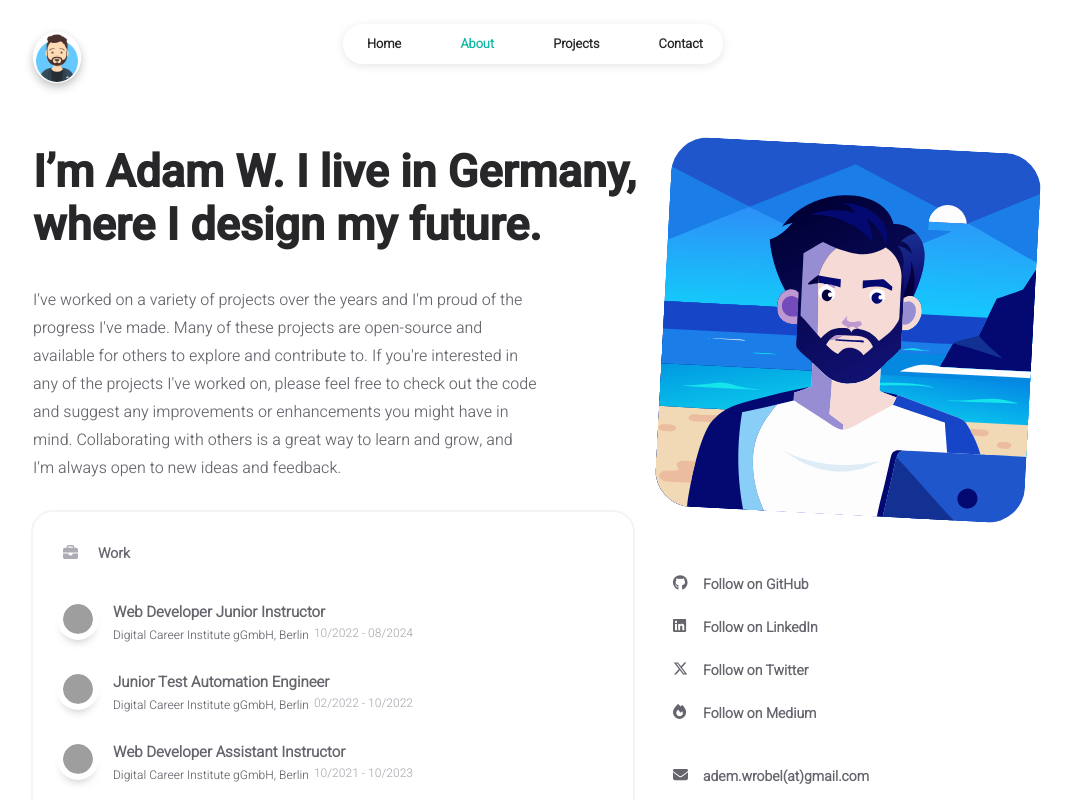
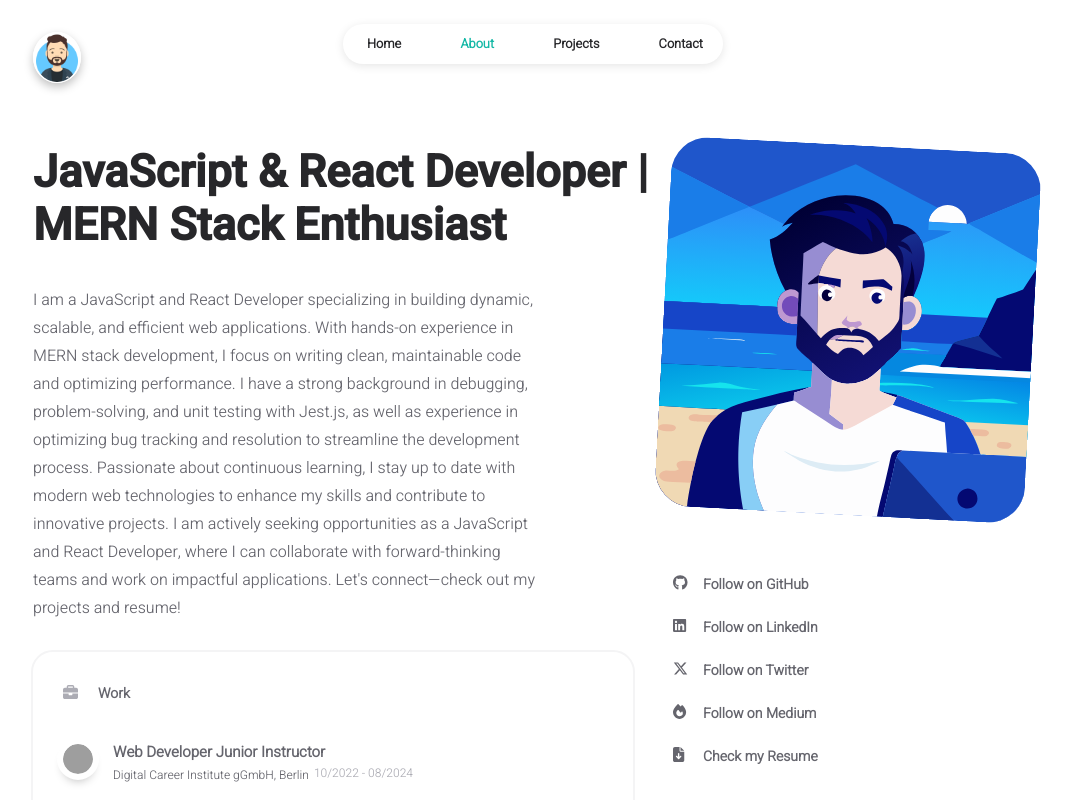
Before and after one commit to Mahir33/portfolio, a React (Create React App) app: page /about in a window 1280 px wide. Shown: the top 800 px of the page, without its empty margins (107-1179 px from the left). Built offline with nearby package versions, Linux system fonts and the light colour scheme; grey boxes are pictures that could not be loaded.

Commit message:
updated portfolio

```diff
--- a/src/components/about/socials.jsx
+++ b/src/components/about/socials.jsx
@@ -1,6 +1,6 @@
 import React from "react";
 import { FontAwesomeIcon } from "@fortawesome/react-fontawesome";
-import { faEnvelope } from "@fortawesome/free-solid-svg-icons";
+import { faEnvelope, faFileDownload } from "@fortawesome/free-solid-svg-icons";
 import {
 	faGithub,
 	faLinkedin,
@@ -65,6 +65,18 @@ const Socials = () => {
 				</a>
 			</div>
 
+			<div className="social">
+				<a href="src/data/documents/resume.pdf" download>
+					<div className="social-icon">
+						<FontAwesomeIcon
+							icon={faFileDownload}
+							className="social-icon"
+						/>
+					</div>
+					<div className="social-text">Check my Resume</div>
+				</a>
+			</div>
+
 			<div className="email-wrapper">
 				<a
 					href={`mailto:${INFO.main.email}`}
--- a/src/components/projects/allProjects.jsx
+++ b/src/components/projects/allProjects.jsx
@@ -20,6 +20,7 @@ const AllProjects = () => {
 						demoText={project.demoText}
 						demoLink={project.demoLink}
 						previewImg={project.previewImg}
+						caseStudy={project.caseStudy}
 					/>
 				</div>
 			))}
--- a/src/components/projects/project.jsx
+++ b/src/components/projects/project.jsx
@@ -18,6 +18,7 @@ const Project = (props) => {
 		caseStudy,
 	} = props;
 
+	console.log(caseStudy);
 	return (
 		<React.Fragment>
 			<div className="project">
--- a/src/data/user.js
+++ b/src/data/user.js
@@ -2,8 +2,8 @@ const INFO = {
 	main: {
 		title: "Portfolio by Adam Wrobel",
 		name: "Adam Wrobel",
-		email: "adem.wrobel(at)gmail.com",
-
+		emailVisible: "adem.wrobel(at)gmail.com",
+		email: "adem.wrobel@gmail.com",
 		logo: "../logo.png",
 	},
 
@@ -21,31 +21,18 @@ const INFO = {
 	},
 
 	about: {
-		title: "I’m Adam W. I live in Germany, where I design my future.",
+		title: "JavaScript & React Developer | MERN Stack Enthusiast",
 		description:
-			"I've worked on a variety of projects over the years and I'm proud of the progress I've made. Many of these projects are open-source and available for others to explore and contribute to. If you're interested in any of the projects I've worked on, please feel free to check out the code and suggest any improvements or enhancements you might have in mind. Collaborating with others is a great way to learn and grow, and I'm always open to new ideas and feedback.",
+			"I am a JavaScript and React Developer specializing in building dynamic, scalable, and efficient web applications. With hands-on experience in MERN stack development, I focus on writing clean, maintainable code and optimizing performance. I have a strong background in debugging, problem-solving, and unit testing with Jest.js, as well as experience in optimizing bug tracking and resolution to streamline the development process. Passionate about continuous learning, I stay up to date with modern web technologies to enhance my skills and contribute to innovative projects. I am actively seeking opportunities as a JavaScript and React Developer, where I can collaborate with forward-thinking teams and work on impactful applications. Let's connect—check out my projects and resume!",
 	},
 
 	projectsDesc: {
-		title: "I’m Adam W. I live in Poland, where I design my future.",
+		title: "I am Adam W. I live in Germany, where I design my future.",
 		description:
 			"I've worked on a variety of projects over the years and I'm proud of the progress I've made. Many of these projects are open-source and available for others to explore and contribute to. If you're interested in any of the projects I've worked on, please feel free to check out the code and suggest any improvements or enhancements you might have in mind. Collaborating with others is a great way to learn and grow, and I'm always open to new ideas and feedback.",
 	},
 
 	projects: [
-		{
-			title: "oh Lets Chat Mobile App",
-			description: `"oh Lets Chat" is a mobile chat application built with React Native and Expo. It provides users with a seamless chat experience where they can send messages, share images, and their location. The app uses Google Firebase for real-time data storage and authentication.`,
-			techLogo: [
-				"https://static-00.iconduck.com/assets.00/react-icon-512x512-u6e60ayf.png",
-				"https://cdn.prod.website-files.com/64d4ce10600bd67e51c42838/650d5d9ce364e01cf3cc138f_expo.png",
-				"https://www.svgrepo.com/show/353735/firebase.svg",
-			],
-			linkText: "View Source Code",
-			link: "https://github.com/Mahir33/CF-oh-lets-chat",
-			previewImg:
-				"https://github.com/Mahir33/CF-oh-lets-chat/blob/main/assets/welcome.png?raw=true",
-		},
 		{
 			title: "ohMyFlix API",
 			description: `The "myFlix API" is a RESTful backend application for managing movies, users, and favorite movie lists. It serves data about movies, directors, and genres, enabling users to interact with this data securely.`,
@@ -75,7 +62,21 @@ const INFO = {
 			demoLink: "https://ohmyflix.netlify.app",
 			previewImg:
 				"https://github.com/Mahir33/CF-myFlix-client/blob/main/assets/movies.png?raw=true",
-			caseStudy: "",
+			caseStudy:
+				"https://github.com/Mahir33/portfolio/raw/refs/heads/main/src/data/documents/ohMyFlix-case-study.pptx",
+		},
+		{
+			title: "oh Lets Chat Mobile App",
+			description: `"oh Lets Chat" is a mobile chat application built with React Native and Expo. It provides users with a seamless chat experience where they can send messages, share images, and their location. The app uses Google Firebase for real-time data storage and authentication.`,
+			techLogo: [
+				"https://static-00.iconduck.com/assets.00/react-icon-512x512-u6e60ayf.png",
+				"https://cdn.prod.website-files.com/64d4ce10600bd67e51c42838/650d5d9ce364e01cf3cc138f_expo.png",
+				"https://www.svgrepo.com/show/353735/firebase.svg",
+			],
+			linkText: "View Source Code",
+			link: "https://github.com/Mahir33/CF-oh-lets-chat",
+			previewImg:
+				"https://github.com/Mahir33/CF-oh-lets-chat/blob/main/assets/welcome.png?raw=true",
 		},
 		{
 			title: "ohLetsMeet App",
--- a/src/pages/contact.jsx
+++ b/src/pages/contact.jsx
@@ -51,7 +51,7 @@ const Contact = () => {
 							comment, please feel free to email me directly at
 							&nbsp;{" "}
 							<a href={`mailto:${INFO.main.email}`}>
-								{INFO.main.email}
+								{INFO.main.emailVisible}
 							</a>
 							. I make an effort to respond to all messages within
 							24 hours, although it may take me longer during busy
```
